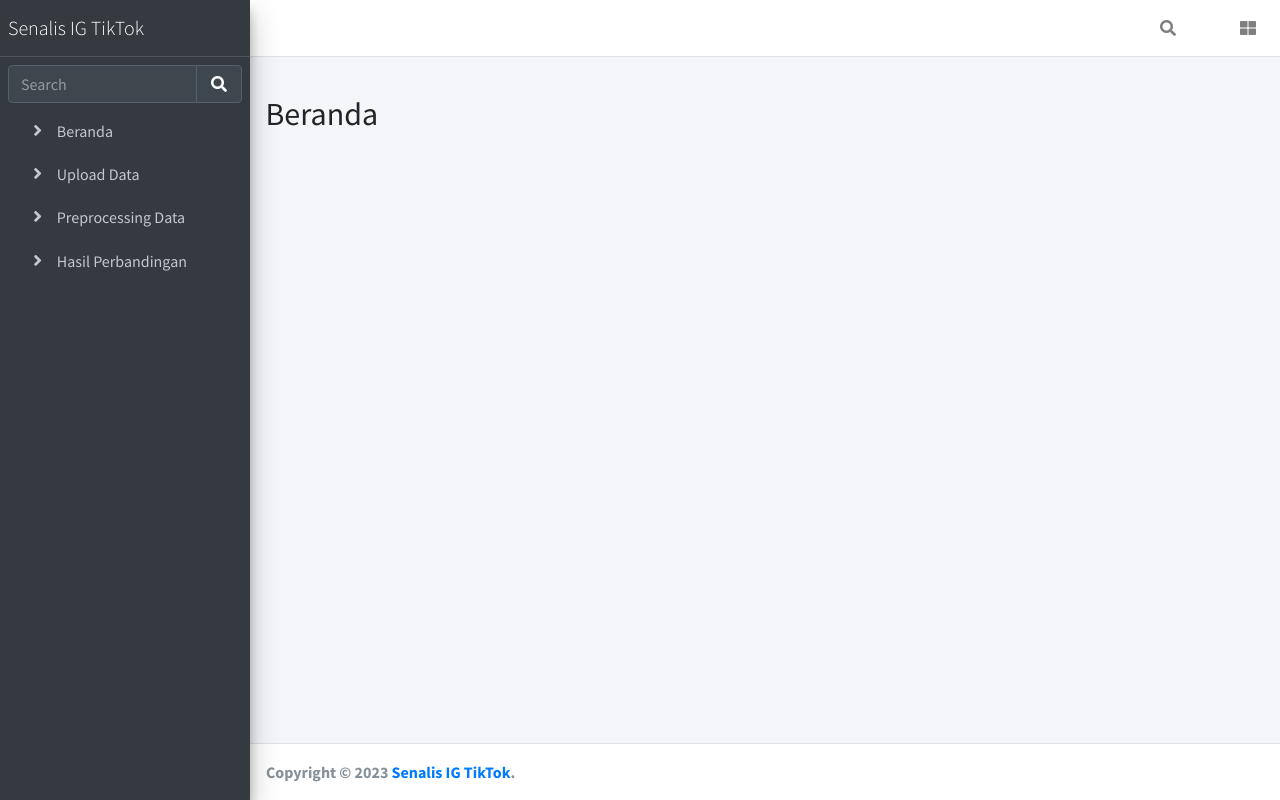
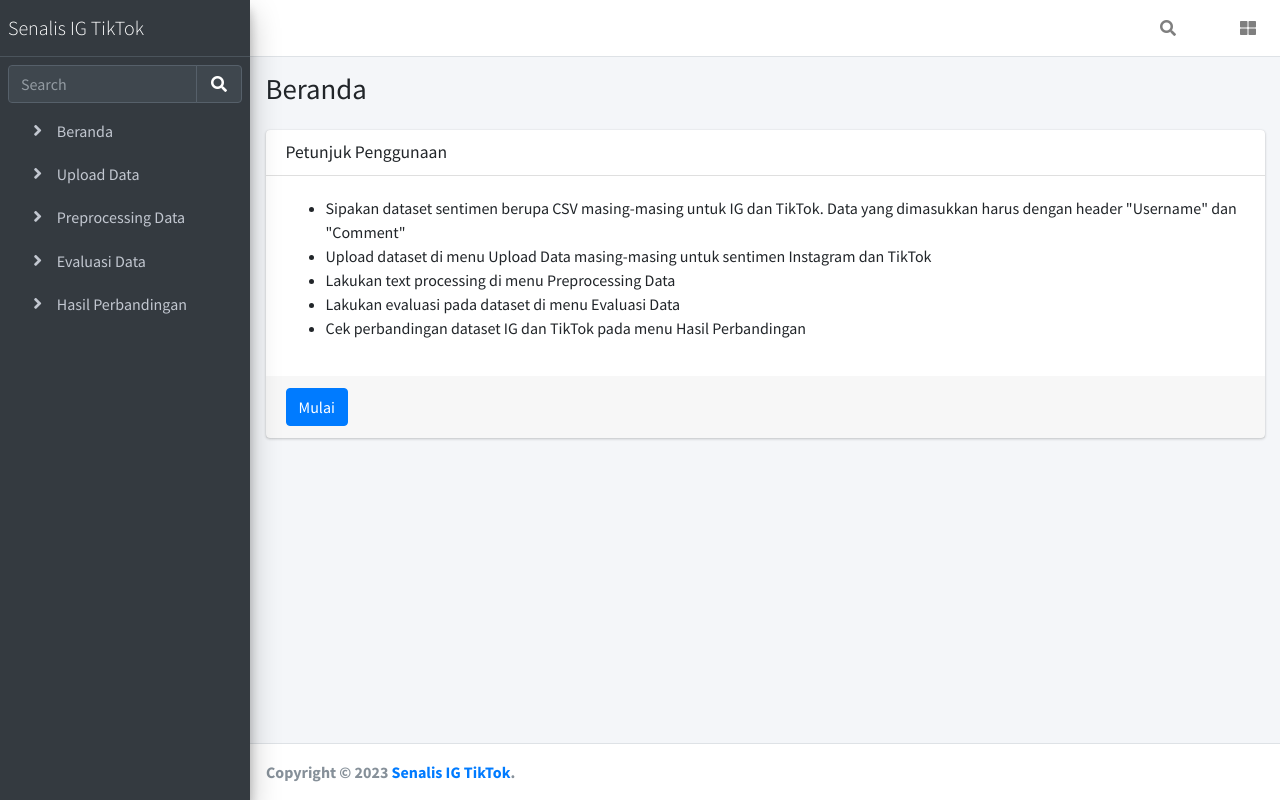
Before and after one commit to fajaraditio/ig-tiktok-sentiment-analysis, a Flask app: page / in a window 1280 px wide. Run offline with Flask 3, Linux system fonts and the light colour scheme; some libraries are stand-ins or nearby versions.

Commit message:
Update instagram scrapper

```diff
--- a/app.py
+++ b/app.py
@@ -4,6 +4,9 @@
 app.config["TEMPLATES_AUTO_RELOAD"] = True
 
 @app.route('/')
-
 def home():
    return render_template('index.html')
+
+@app.route('/upload')
+def upload():
+    return render_template('upload.html')
--- /dev/null
+++ b/requirements.txt
@@ -0,0 +1,3 @@
+flask
+pandas
+TikTokApi
--- a/templates/base.html
+++ b/templates/base.html
@@ -4,7 +4,7 @@
 <head>
     <meta charset="utf-8">
     <meta name="viewport" content="width=device-width, initial-scale=1">
-    <title{% block title %}{% endblock %}</title>
+    <title>{% block title %}{% endblock %}</title>
 
         <!-- Google Font: Source Sans Pro -->
         <link rel="stylesheet"
@@ -133,7 +133,15 @@
                             </a>
                         </li>
                         <li class="nav-item">
-                            <a href="pages/kanban.html" class="nav-link">
+                            <a href="/evaluating" class="nav-link">
+                                <i class="nav-icon fas fa-angle-right"></i>
+                                <p>
+                                    Evaluasi Data
+                                </p>
+                            </a>
+                        </li>
+                        <li class="nav-item">
+                            <a href="/comparison" class="nav-link">
                                 <i class="nav-icon fas fa-angle-right"></i>
                                 <p>
                                     Hasil Perbandingan
--- a/templates/index.html
+++ b/templates/index.html
@@ -1,9 +1,36 @@
 {% extends 'base.html' %}
 
-{% block header %}
+{% block title %}
 Beranda
 {% endblock %}
 
 {%block content %}
-<h2>Beranda</h2>
+
+<div class="row">
+    <div class="col-12">
+        <div class="card">
+            <div class="card-header">
+                <h3 class="card-title">Petunjuk Penggunaan</h3>
+            </div>
+            <!-- /.card-header -->
+            <div class="card-body">
+                <ul>
+                    <li>Sipakan dataset sentimen berupa CSV masing-masing untuk IG dan TikTok. Data yang dimasukkan
+                        harus
+                        dengan header "Username" dan "Comment"</li>
+                    <li>Upload dataset di menu Upload Data masing-masing untuk sentimen Instagram dan TikTok</li>
+                    <li>Lakukan text processing di menu Preprocessing Data</li>
+                    <li>Lakukan evaluasi pada dataset di menu Evaluasi Data</li>
+                    <li>Cek perbandingan dataset IG dan TikTok pada menu Hasil Perbandingan</li>
+                </ul>
+            </div>
+            <!-- /.card-body -->
+            <div class="card-footer clearfix">
+                <a href="/upload">
+                    <button class="btn btn-primary">Mulai</button>
+                </a>
+            </div>
+        </div>
+    </div>
+</div>
 {% endblock %}
```
Also changed, not shown: ig.py (added, +58 -0 lines), templates/upload.html (+26 -0 lines), uploads/instagram.csv (added, +27 -0 lines).
